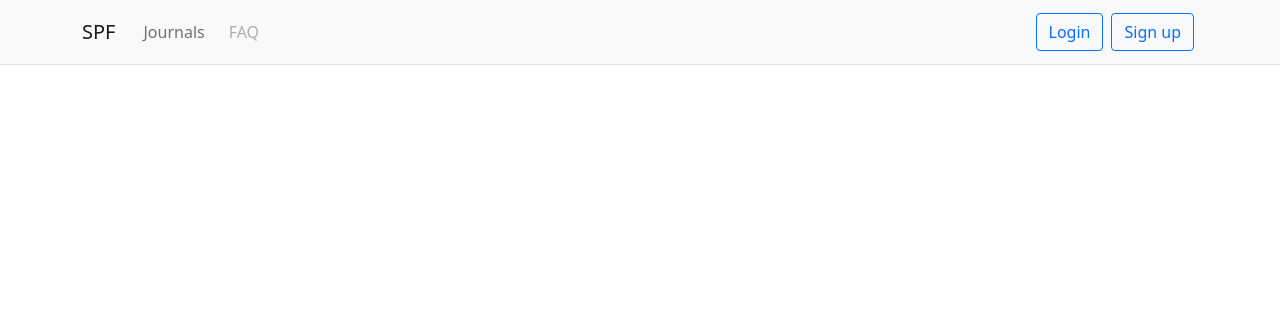
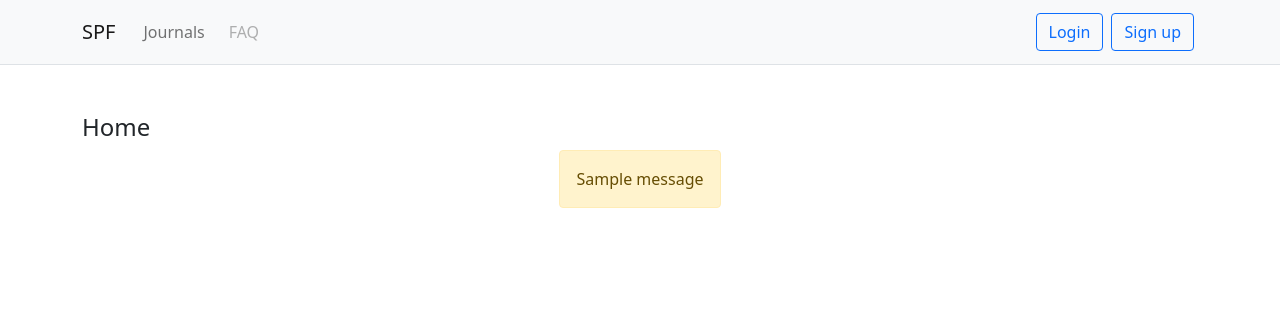
Before and after one commit to scieloorg/kernel_to_webiste, a Django app: template spf/core/templates/index.html in a window 1280 px wide. Shown: the top 325 px of the page. Run offline with Django 3.2, Linux system fonts and the light colour scheme; the template is opened without the code that fills it, so the values that code supplies are empty; tables that the repository leaves empty hold one stand-in row (values such as "Sample post"); one stand-in notice (Sample message) is shown; some libraries are stand-ins or nearby versions.

Commit message:
adiciona informação de mensagens na página inicial

```diff
--- a/spf/core/templates/index.html
+++ b/spf/core/templates/index.html
@@ -7,5 +7,14 @@ SciELO Publishing Framework - Home
 
 {% block content %}
 <div class="row justify-content-center pt-5">
+    <h1 class="h4">{% trans 'Home' %}</h1>
+
+    {% for message in messages %}
+    <div class="d-flex justify-content-center">
+        <div class="alert alert-warning" role="alert">
+            {{ message }}
+        </div>
+    </div>
+    {% endfor %}
 </div>
 {% endblock %}
```
